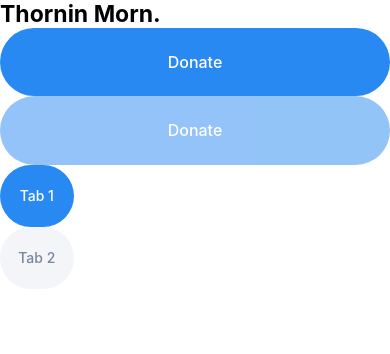
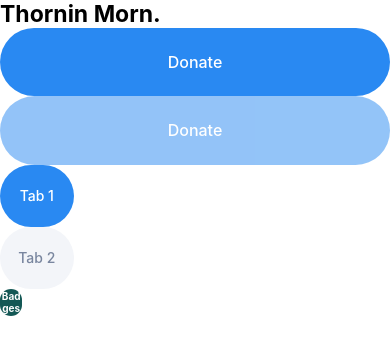
Before and after one commit to MornsambathThornin/DonationApp, a React Native app: screen / in a window 390 px wide. Shown: the top 354 px of the page. Built offline with nearby package versions, Linux system fonts and the light colour scheme.

Commit message:
add Badge component with styles and integrate into Home screen

```diff
--- /dev/null
+++ b/components/Badge/Badge.js
@@ -0,0 +1,34 @@
+import React, {useRef, useState} from 'react';
+import {Text, View} from 'react-native';
+import PropTypes from 'prop-types';
+
+import style from './style';
+import {horizontalScale} from '../../assets/styles/scalling';
+
+const Badge = ({title = ''}) => {
+  const [width, setWidth] = useState(0);
+  const textRef = useRef(null);
+  const paddingHorizontal = 10;
+  const tabWidth = {
+    width: horizontalScale(paddingHorizontal * 2) + width,
+  };
+
+  return (
+    <View style={[style.badge, tabWidth]}>
+      <Text
+        onTextLayout={e => {
+          setWidth(e.nativeEvent.lines[0].width);
+        }}
+        ref={textRef}
+        style={[style.title]}>
+        {title}
+      </Text>
+    </View>
+  );
+};
+
+Badge.propTypes = {
+  title: PropTypes.string.isRequired,
+};
+
+export default Badge;
--- /dev/null
+++ b/components/Badge/style.js
@@ -0,0 +1,26 @@
+import {StyleSheet} from 'react-native';
+import {
+  horizontalScale,
+  scaleFontSize,
+  verticalScale,
+} from '../../assets/styles/scalling';
+
+const style = StyleSheet.create({
+  badge: {
+    backgroundColor: '#145855',
+    height: verticalScale(22),
+    justifyContent: 'center',
+    borderRadius: horizontalScale(50),
+  },
+
+  title: {
+    fontFamily: 'Inter',
+    fontSize: scaleFontSize(10),
+    fontWeight: '700',
+    lineHeight: scaleFontSize(12),
+    color: '#FFFFFF',
+    textAlign: 'center',
+  },
+});
+
+export default style;
--- a/screens/Home/Home.js
+++ b/screens/Home/Home.js
@@ -7,6 +7,7 @@
 import globalStyle from '../../assets/styles/globalStyle';
 import Button from '../../components/Button/Button';
 import Tab from '../../components/Tab/Tab';
+import Badge from '../../components/Badge/Badge';
 
 const Home = () => {
   return (
@@ -21,6 +22,7 @@
       <Button title={'Donate'} isDisabled={true} />
       <Tab title={'Tab 1'} />
       <Tab title={'Tab 2'} isInactive={true} />
+      <Badge title={'Badges'} />
     </SafeAreaView>
   );
 };
```
